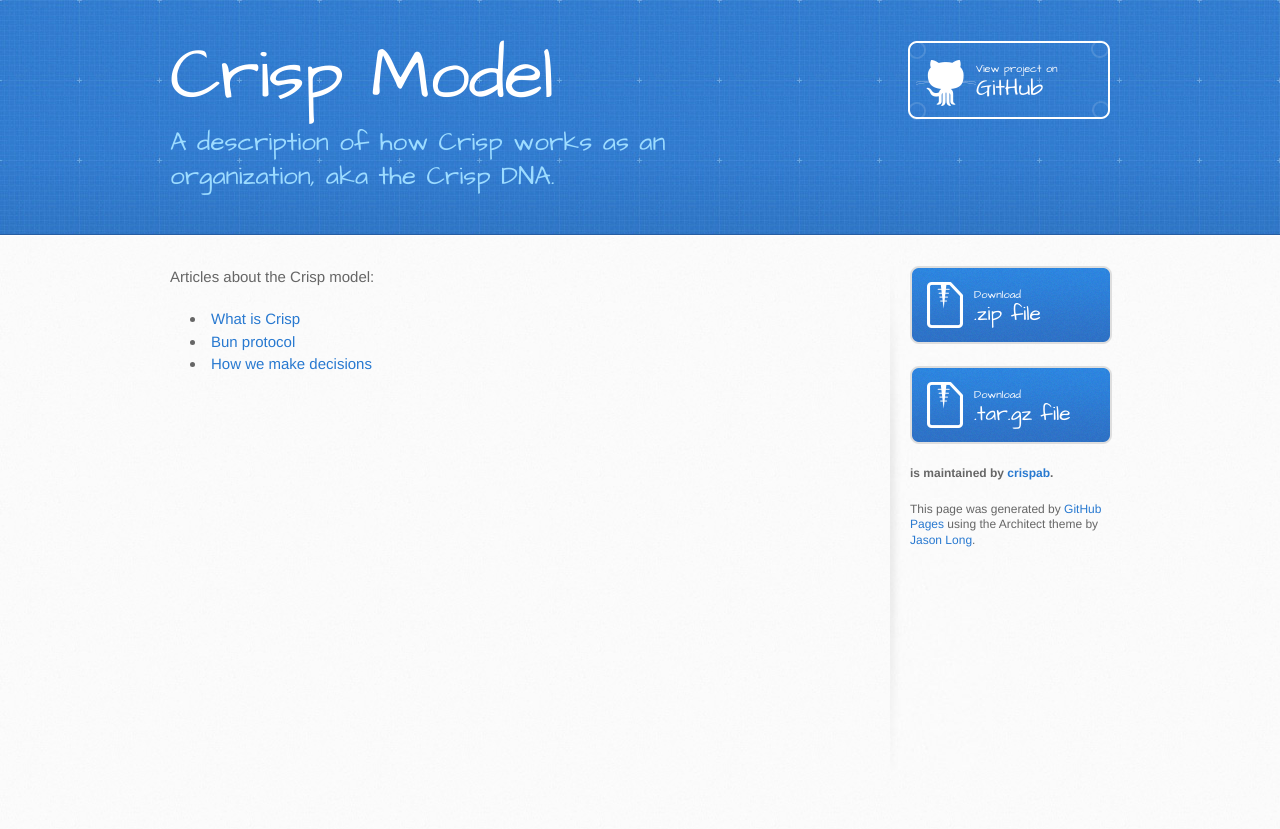
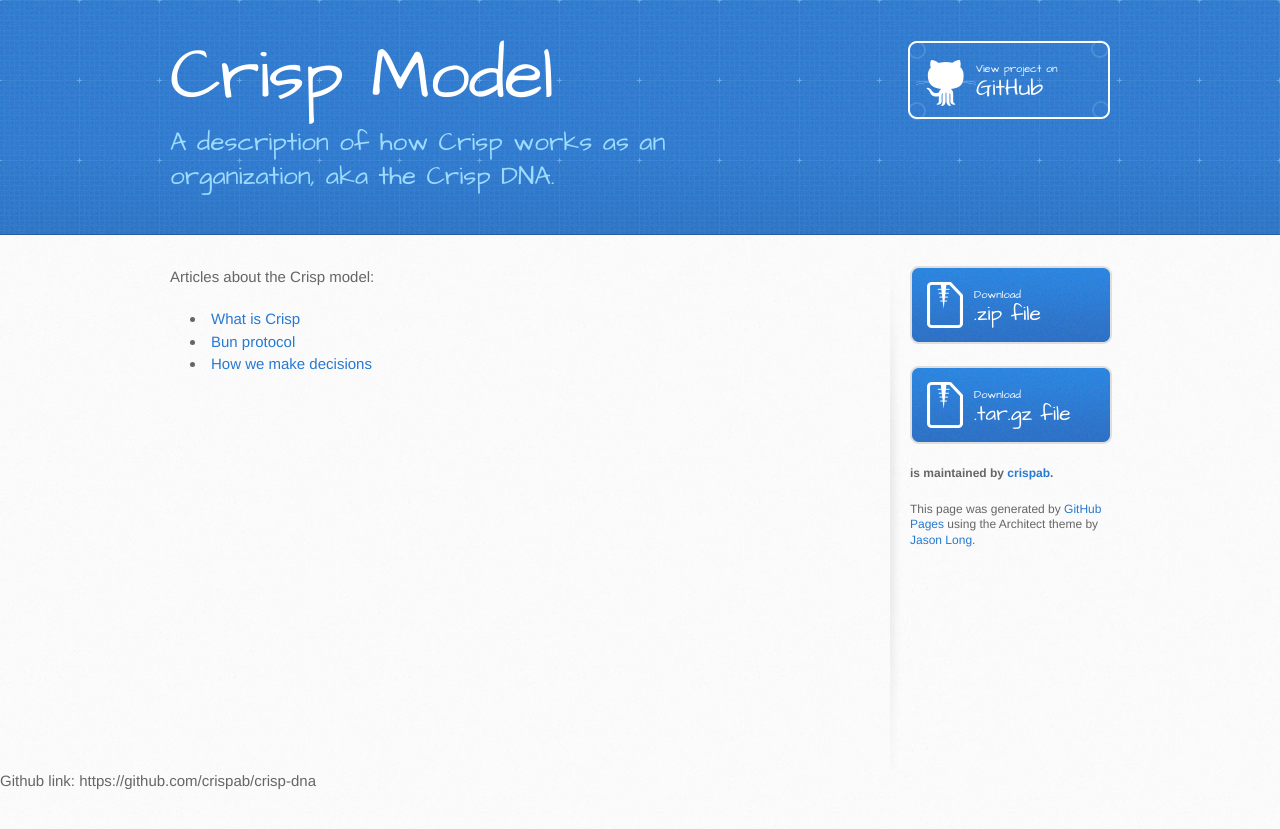
Before and after one commit to crispab/crisp-dna, a Jekyll site: the page built from index.md, in a window 1280 px wide. Shown: the top 829 px of the page. Built offline with Jekyll 4.4.1, drawn with Linux system fonts in a browser that asks for light colours.

Commit message:
Tried to add github repo link at the bottom

```diff
--- a/_layouts/default.html
+++ b/_layouts/default.html
@@ -49,6 +49,9 @@
           </aside>
         </div>
       </div>
+
+            <div>Github link: {{site.github.repository_url}}</div>
+
               <script type="text/javascript">
               var gaJsHost = (("https:" == document.location.protocol) ? "https://ssl." : "http://www.");
               document.write(unescape("%3Cscript src='" + gaJsHost + "google-analytics.com/ga.js' type='text/javascript'%3E%3C/script%3E"));
```
